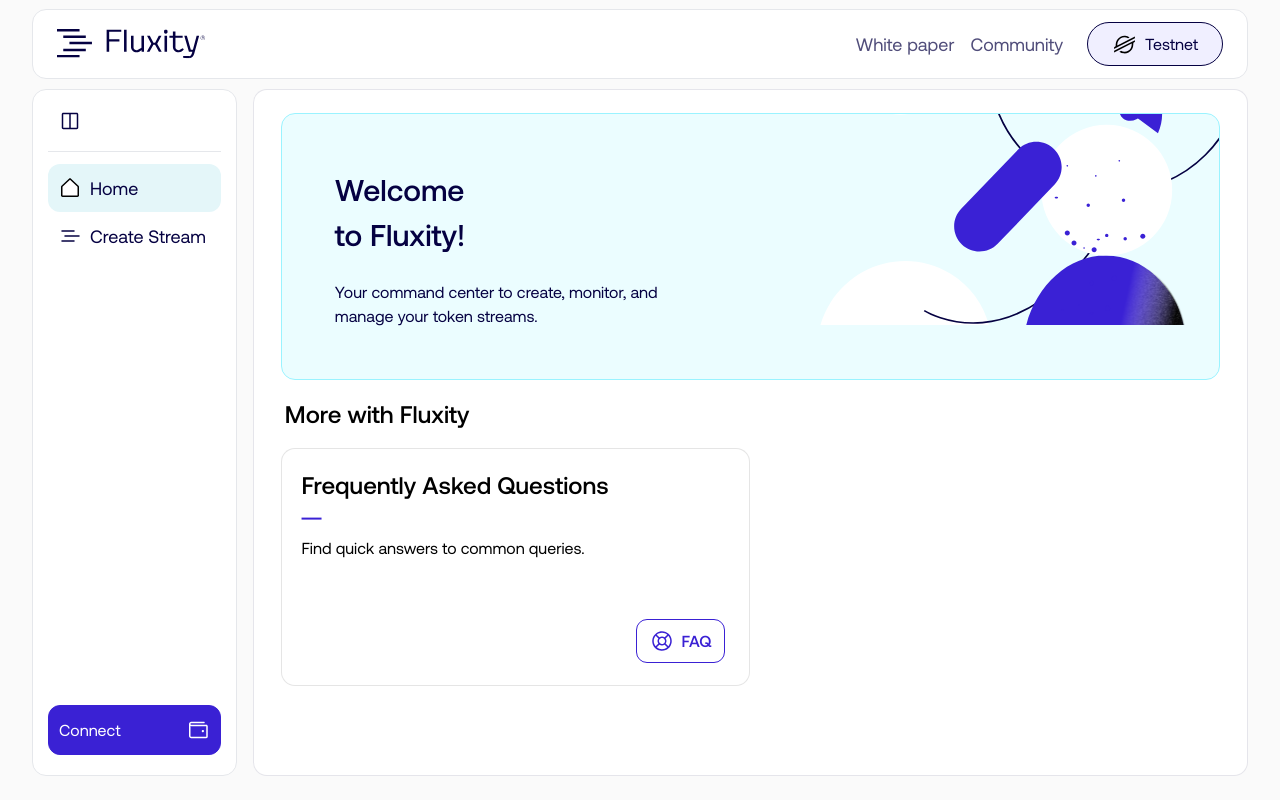
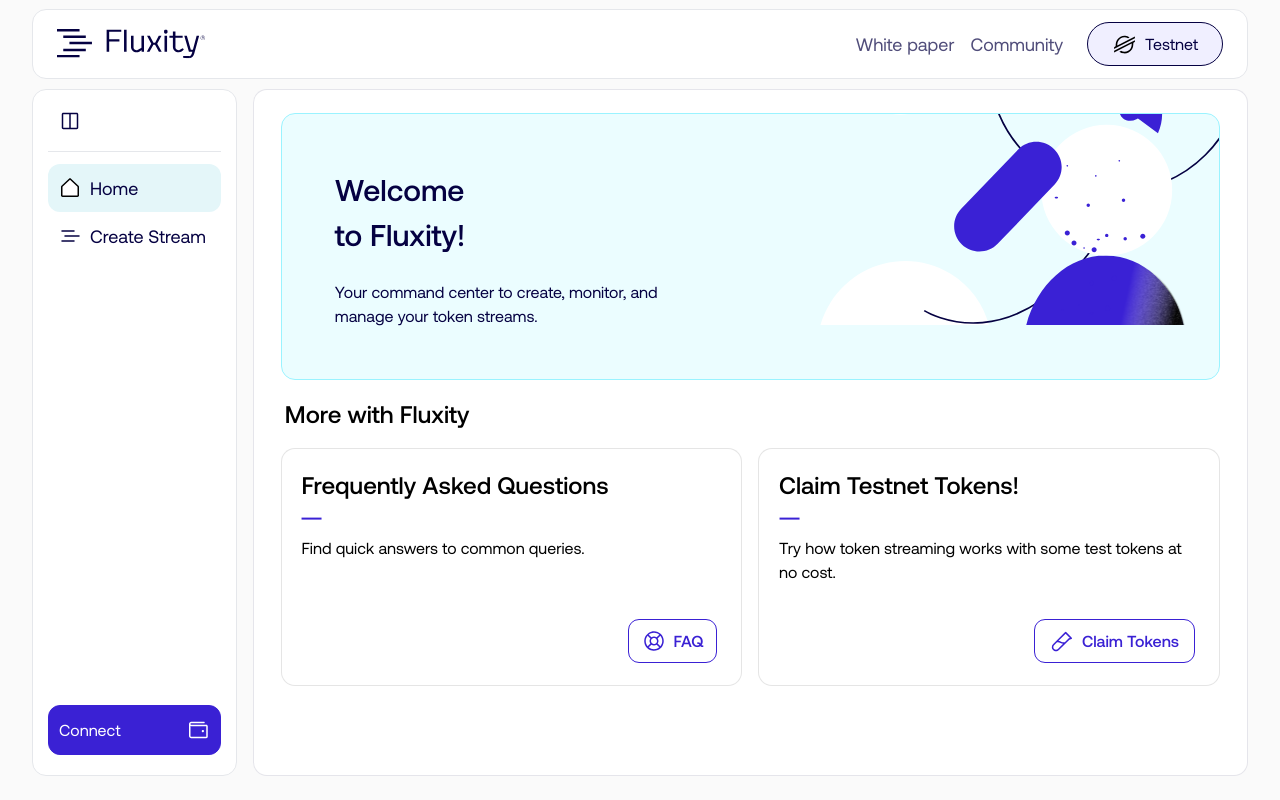
Before and after one commit to luanlabs/fluxity-interface, a Next.js app: page / in a window 1280 px wide. Built offline with nearby package versions, Linux system fonts and the light colour scheme; no server answers; what stellar-sdk would draw is missing.

Commit message:
chore: change claim token box functionality

```diff
--- a/src/containers/ClaimTokens/index.tsx
+++ b/src/containers/ClaimTokens/index.tsx
@@ -1,3 +1,5 @@
+'use client';
+
 import Image from 'next/image';
 import React, { useState } from 'react';
 
@@ -29,12 +31,21 @@ const ClaimTokens = () => {
   const [isOpen, setIsOpen] = useState(false);
   const [openSecondModal, setOpenSecondModal] = useState(false);
 
-  const address = useAppSelector((state) => state.user.address);
+  const { address, hasReceivedTokens } = useAppSelector((state) => state.user);
   const info = useAppSelector((state) => state.user.info);
   const dispatch = useAppDispatch();
 
   const handleClick = () => {
-    setIsOpen(true);
+    if (!address) {
+      toast('error', 'You need to connect your wallet first.');
+      return;
+    }
+
+    if (hasReceivedTokens) {
+      toast('error', 'You have already received testnet tokens.');
+    } else {
+      setIsOpen(true);
+    }
   };
 
   const handleClaim = async () => {
@@ -57,7 +68,6 @@ const ClaimTokens = () => {
           },
         },
       );
-      console.log(data.result);
 
       const mappedTokens = data.result.map((token) => {
         return { ...token, balance: '10000000000' };
--- a/src/containers/ClaimTokensCard/index.tsx
+++ b/src/containers/ClaimTokensCard/index.tsx
@@ -1,13 +1,8 @@
-'use client';
-
 import React from 'react';
 import ClaimTokens from '../ClaimTokens';
-import { useAppSelector } from 'src/hooks/useRedux';
 
 const ClaimTokenCard = () => {
-  const { address, loading, hasReceivedTokens } = useAppSelector((state) => state.user);
-
-  return address && !loading && !hasReceivedTokens && <ClaimTokens />;
+  return <ClaimTokens />;
 };
 
 export default ClaimTokenCard;
```
